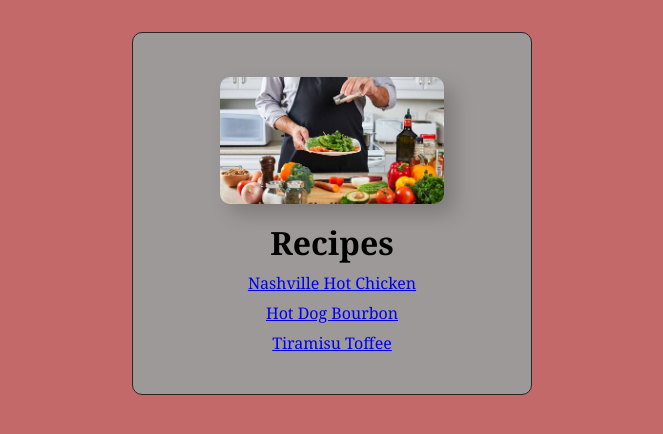
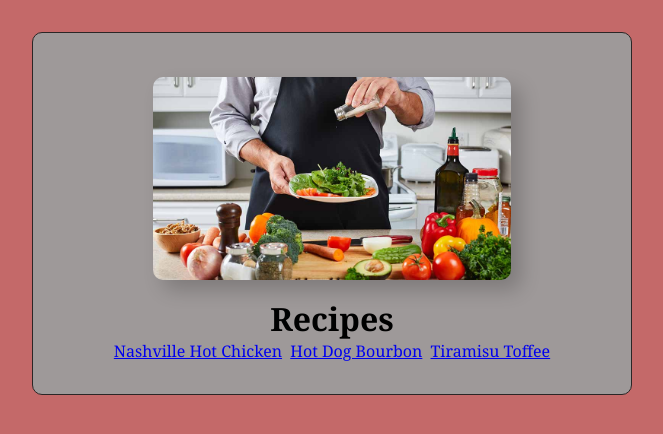
Before and after one commit to gbridges02/recipes, a plain HTML site: page index.html in a window 1280 px wide. Shown: the whole page, without its empty margins (308-971 px from the left). Drawn offline with Linux system fonts and the light colour scheme.

Commit message:
make recipe list items inline

```diff
--- a/styles.css
+++ b/styles.css
@@ -22,8 +22,8 @@ a:hover {
     margin: 2rem auto;
     padding: 2rem;
     width: 50%;
-    max-width: 400px;
-    min-width: 300px;
+    max-width: 600px;
+    min-width: 350px;
     text-align: center;
     background-color: rgb(158, 153, 153);
     border-radius: 0.625rem;
@@ -42,7 +42,8 @@ a:hover {
 
 .recipe-list li {
     font-size: 1rem;
-    margin: 0.5rem;
+    margin: 0.125rem;
+    display: inline;
 }
 
 .recipe-list-container h1 {
@@ -54,7 +55,7 @@ a:hover {
     padding: 2rem;
     width: 67%;
     max-width: 600px;
-    min-width:300px;
+    min-width:350px;
     text-align: left;
     background-color: rgb(158, 153, 153);
     border-radius: 0.625rem;
```
